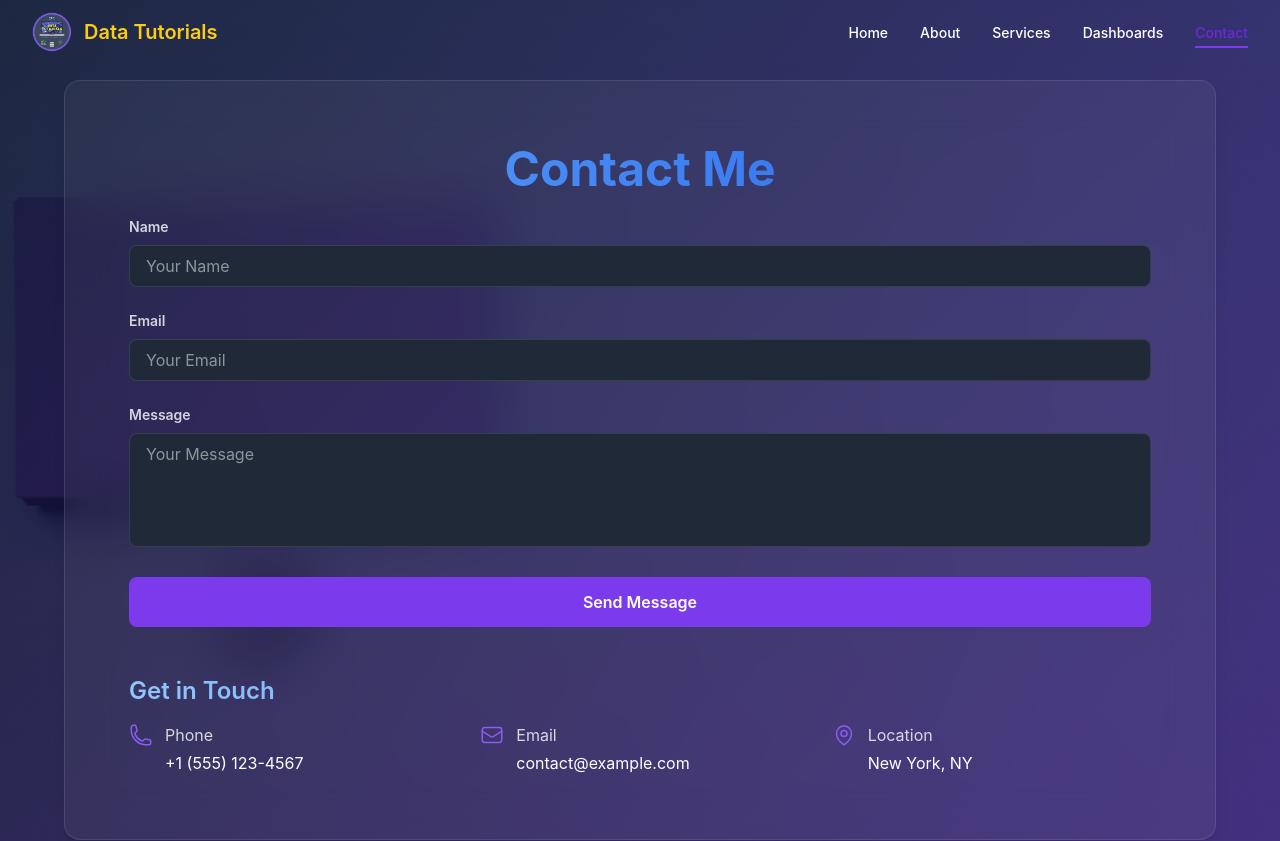
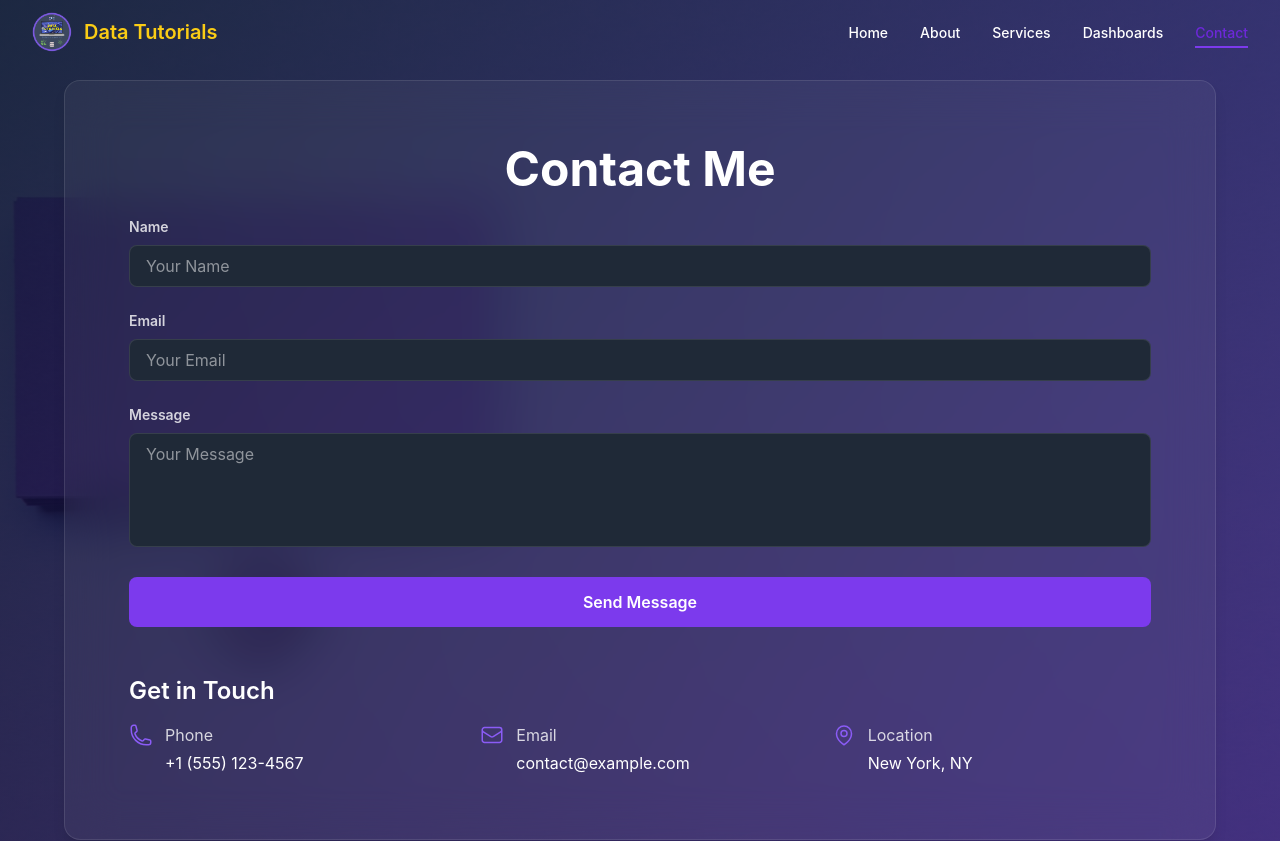
Before and after one commit to sanal-p-k/DataTutorial, a React (Vite) app: page /contact in a window 1280 px wide. Shown: the top 841 px of the page. Built offline with nearby package versions, Linux system fonts and the light colour scheme.

Commit message:
font color

```diff
--- a/src/pages/About.tsx
+++ b/src/pages/About.tsx
@@ -84,7 +84,7 @@ const About = () => {
         <div className="max-w-7xl mx-auto px-4 sm:px-6 lg:px-8">
           <div className="text-center mb-16">
             <span className="text-blue-600 font-medium">My Story</span>
-            <h2 className="text-4xl font-bold text-gray-900 mt-2 mb-4">The Journey to Data Mastery</h2>
+            <h2 className="text-4xl font-bold text-white mt-2 mb-4">The Journey to Data Mastery</h2>
             <div className="w-24 h-1 bg-gradient-to-r from-blue-500 to-purple-600 mx-auto"></div>
           </div>
 
@@ -225,9 +225,7 @@ const About = () => {
             viewport={{ once: true }}
             className="text-center mb-16"
           >
-            <h2 className="text-3xl md:text-4xl font-bold bg-gradient-to-r from-blue-400 to-blue-600 bg-clip-text text-transparent mb-4">
-              What People Say
-            </h2>
+            <h2 className="text-3xl md:text-4xl font-bold text-white mb-4">What People Say</h2>
             <p className="text-white/80 max-w-2xl mx-auto">
               Feedback from clients and students
             </p>
--- a/src/pages/Contact.tsx
+++ b/src/pages/Contact.tsx
@@ -65,7 +65,7 @@ export default function Contact() {
           transition={{ duration: 0.6, ease: "easeOut" }}
           className="text-center"
         >
-          <h2 className="text-4xl md:text-5xl font-bold bg-gradient-to-r from-blue-400 to-blue-600 bg-clip-text text-transparent mb-6">Contact Me</h2>
+          <h2 className="text-4xl md:text-5xl font-bold text-white mb-6">Contact Me</h2>
         </motion.div>
 
         <motion.form
@@ -118,7 +118,7 @@ export default function Contact() {
           transition={{ duration: 0.6, ease: "easeOut", delay: 0.4 }}
           className="mt-12"
         >
-          <h3 className="text-2xl font-semibold bg-gradient-to-r from-blue-300 to-blue-500 bg-clip-text text-transparent mb-4">Get in Touch</h3>
+          <h3 className="text-2xl font-semibold text-white mb-4">Get in Touch</h3>
           <div className="grid grid-cols-1 md:grid-cols-3 gap-8">
             {contactInfo.map((item: ContactItem) => (
               <div key={item.label} className="flex items-start">
--- a/src/pages/Services.tsx
+++ b/src/pages/Services.tsx
@@ -98,7 +98,7 @@ const Services: React.FC = () => {
         <div className="backdrop-blur-xl bg-white/5 border border-white/10 rounded-2xl shadow-lg p-10 md:p-16">
           {/* Header */}
           <motion.div variants={staggerItem} className="text-center mb-16">
-            <h2 className="text-4xl md:text-5xl font-bold bg-gradient-to-r from-blue-400 to-blue-600 bg-clip-text text-transparent mb-4">My Services</h2>
+            <h2 className="text-4xl md:text-5xl font-bold text-white mb-4">My Services</h2>
             <p className="text-xl text-white/80 max-w-2xl mx-auto">
               I help teams and organizations make sense of their data by offering tailored services in analytics, education, and consulting.
             </p>
@@ -123,7 +123,7 @@ const Services: React.FC = () => {
                 >
                   <service.icon className="h-6 w-6 text-white" />
                 </div>
-                <h3 className="text-xl font-semibold bg-gradient-to-r from-blue-400 to-blue-600 bg-clip-text text-transparent mb-1">{service.title}</h3>
+                <h3 className="text-xl font-semibold text-white mb-1">{service.title}</h3>
                 <p className="text-white/80 text-sm leading-relaxed">{service.description}</p>
               </motion.div>
             ))}
@@ -231,9 +231,7 @@ const Services: React.FC = () => {
         {/* CTA Section */}
         <div className="backdrop-blur-xl bg-white/5 border border-white/10 rounded-2xl shadow-lg p-10 md:p-16">
           <motion.div variants={staggerItem} className="text-center mb-8">
-            <h2 className="text-4xl md:text-5xl font-bold bg-gradient-to-r from-blue-400 to-blue-600 bg-clip-text text-transparent mb-4">
-              Ready to Transform Your Data?
-            </h2>
+            <h2 className="text-4xl md:text-5xl font-bold text-white mb-4">Ready to Transform Your Data?</h2>
             <p className="text-xl text-white/80 max-w-2xl mx-auto mb-8">
               Let's work together to unlock the full potential of your data. Whether you need a custom dashboard, training program, or strategic consultation, I'm here to help.
             </p>
```
